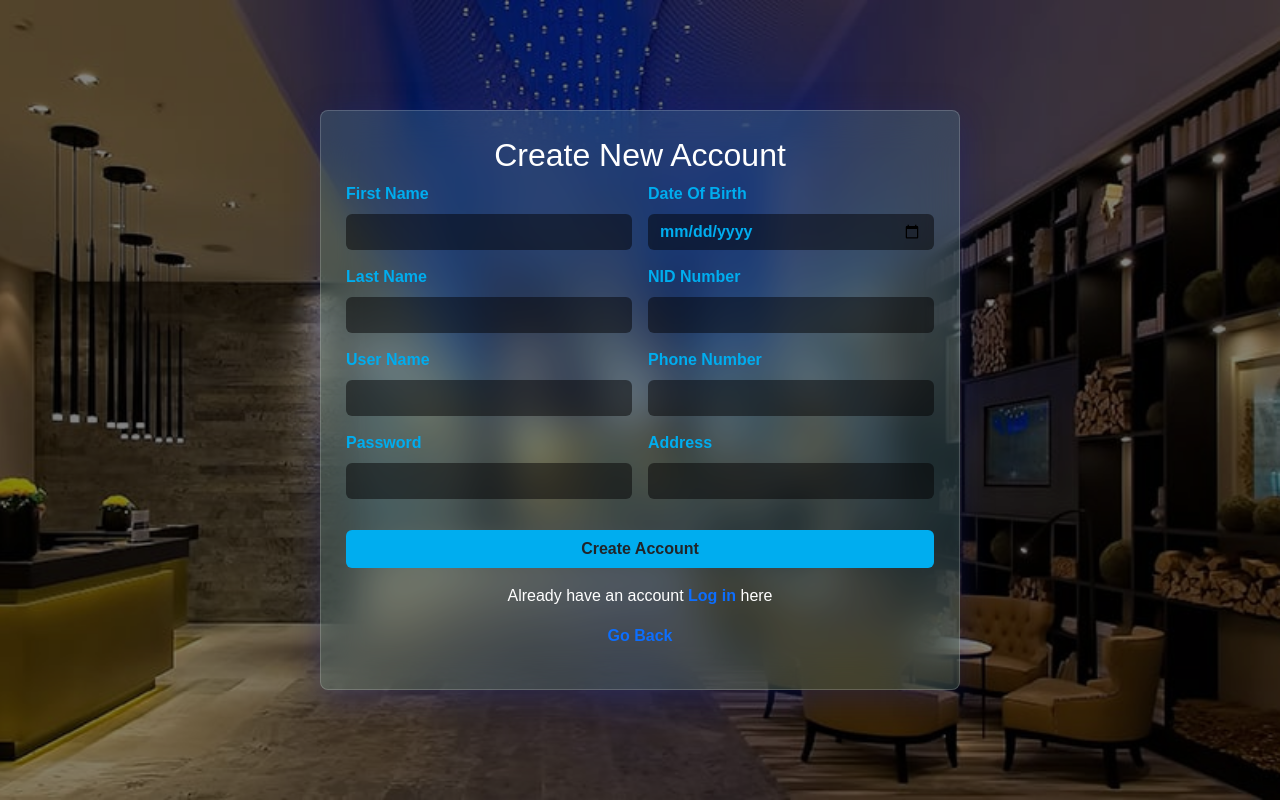
After one commit to SalmanFarshe/HosPro, a PHP site: page /pages/sign-up.php in a window 1280 px wide. The commit adds this page. Run offline with PHP 8.4, Linux system fonts and the light colour scheme.

Commit message:
index, login, signup, forget password, admin login page design completed

```diff
--- a/assets/css/login.css
+++ b/assets/css/login.css
@@ -43,6 +43,7 @@ form div input{
     font-weight: bold !important;
     border: none !important;
     outline: none !important;
+    margin-bottom: 15px;
     background-color: var(--box-shadow-color) !important;
 }
 .login-button{
@@ -61,3 +62,8 @@ form div input{
 .pswrdrst:hover{
     color: #ffffff77;
 }
+
+/* for password reset page */
+.backtologin:hover{
+    color: #fffefeb4 !important;
+}
--- a/index.php
+++ b/index.php
@@ -18,8 +18,8 @@
                     <p>If you are a admin user then click on the admin button and if you are a customer then click on the customer button and enjoy your service!</p>
                 </div>
                 <div class="hospro-inner-right">
-                    <a href="" class="">Customer</a>
-                    <a href="/01.HosPro/pages/signin.php" class="">Admin</a>
+                    <a href="/01.HosPro/pages/log-in.php" class="">Customer</a>
+                    <a href="/01.HosPro/pages/admin.php" class="">Admin</a>
                 </div>
             </div>
         </div>
--- /dev/null
+++ b/pages/sign-up.php
@@ -0,0 +1,77 @@
+<!doctype html>
+<html lang="en">
+  <head>
+    <meta charset="utf-8">
+    <meta name="viewport" content="width=device-width, initial-scale=1">
+    <title>HosPro | Create Account</title>
+    <link href="../assets/css/bootstrap.min.css" rel="stylesheet">
+    <script src="../assets/js/bootstrap.bundle.min.js"></script>
+    <link rel="stylesheet" href="../assets/css/login.css">
+  </head>
+  <body>
+    <section class="logIn">
+      <div class="logIn-wrap">
+        <div class="login-inner-wrap w-50">
+          <h2 class="text-center">Create New Account</h2>
+          <div class="">
+            <form class="row g-3">
+              <div class="col-6 form-left-part">
+                <div class="col-12">
+                  <label for="frstnm" class="form-label">First Name</label>
+                  <input type="text" class="form-control" id="frstnm" required>
+                </div>
+                <div class="col-12">
+                  <label for="lstnm" class="form-label">Last Name</label>
+                  <input type="text" class="form-control" id="lstnm" required>
+                </div>
+                <div class="col-12">
+                  <label for="usrnm" class="form-label">User Name</label>
+                  <input type="text" class="form-control" id="usrnm" required>
+                </div>
+                <div class="col-12">
+                  <label for="pswrd" class="form-label">Password</label>
+                  <input type="password" class="form-control" id="pswrd" required>
+                </div>
+              </div>
+              <div class="col-6 form-right-part">
+                <div class="col-12">
+                  <label for="dob" class="form-label">Date Of Birth</label>
+                  <input type="date" class="form-control" id="dob" required>
+                </div>
+                <div class="col-12">
+                  <label for="nidnum" class="form-label">NID Number</label>
+                  <input type="number" class="form-control" id="nidnum" required>
+                </div>
+                <div class="col-12">
+                    <label for="phnnum" class="form-label">Phone Number</label>
+                    <input type="number" class="form-control" id="phnnum" required>
+                </div>
+                <div class="col-12">
+                    <label for="addrs" class="form-label">Address</label>
+                    <input type="" class="form-control" id="addrs" required>
+                </div>
+
+              </div>
+              <div class="col-12">
+                <button type="submit" class="btn login-button w-100">Create Account</button>
+              </div>
+              <div class="text-center">
+                  <p>
+                      Already have an account
+                      <a href="log-in.php" class="fw-bold" style="text-decoration: none;">
+                          Log in
+                      </a> here
+                  </p>
+                  <p>
+                      <a href="/01.HosPro" class="fw-bold" style="text-decoration: none;">
+                          Go Back
+                      </a>
+                  </p>
+              </div>
+            </form>
+          </div>
+        </div>
+      </div>
+    </section>
+  </body>
+</html>
```
Also changed, not shown: pages/SignUp.php (deleted, +0 -70 lines), pages/admin.php (renamed from pages/SignIn.php, +6 -18 lines), pages/log-In.php (added, +59 -0 lines), pages/password-reset.php (added, +42 -0 lines), pages/dashboard.php (renamed from pages/Dash.php).
